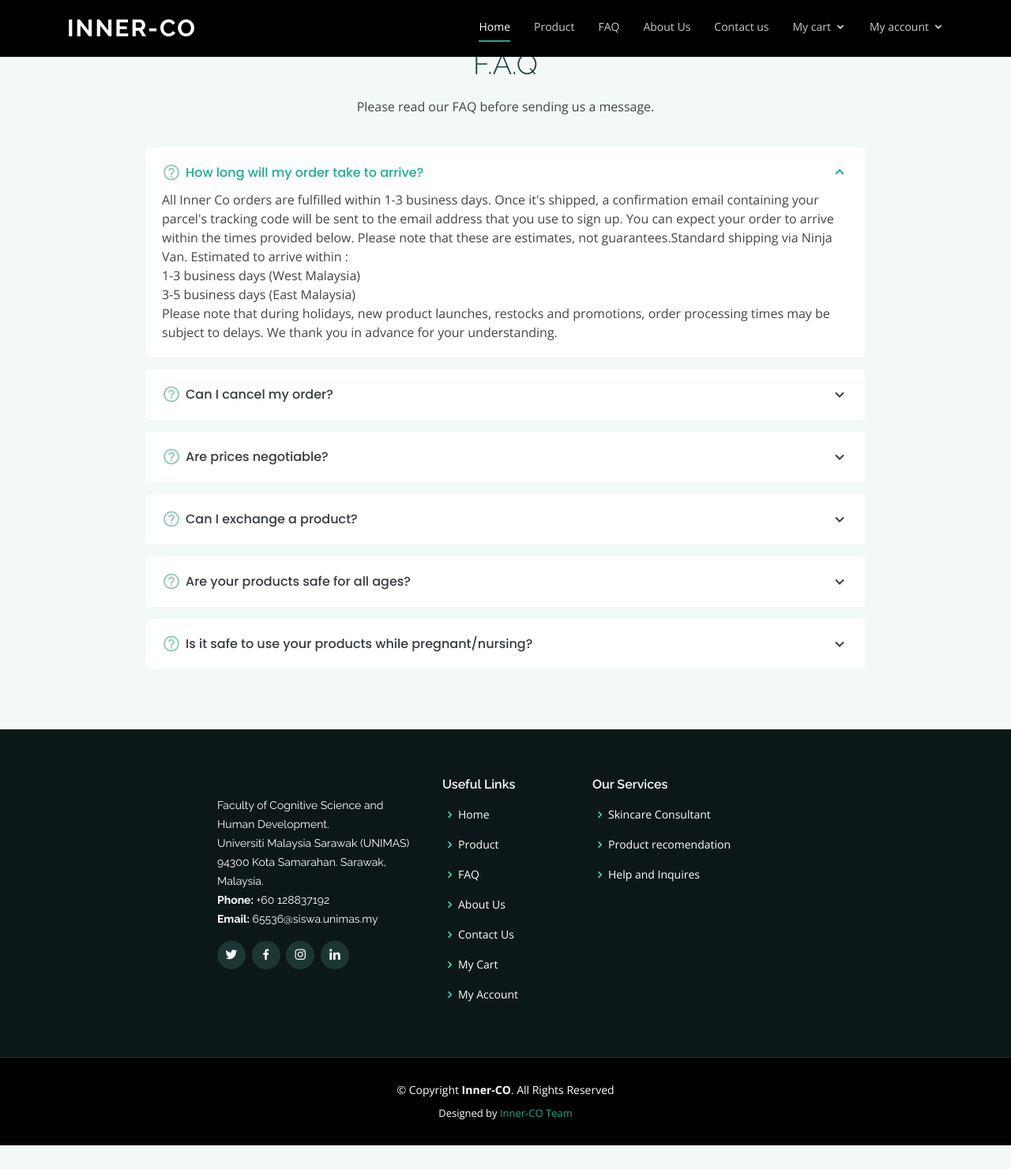
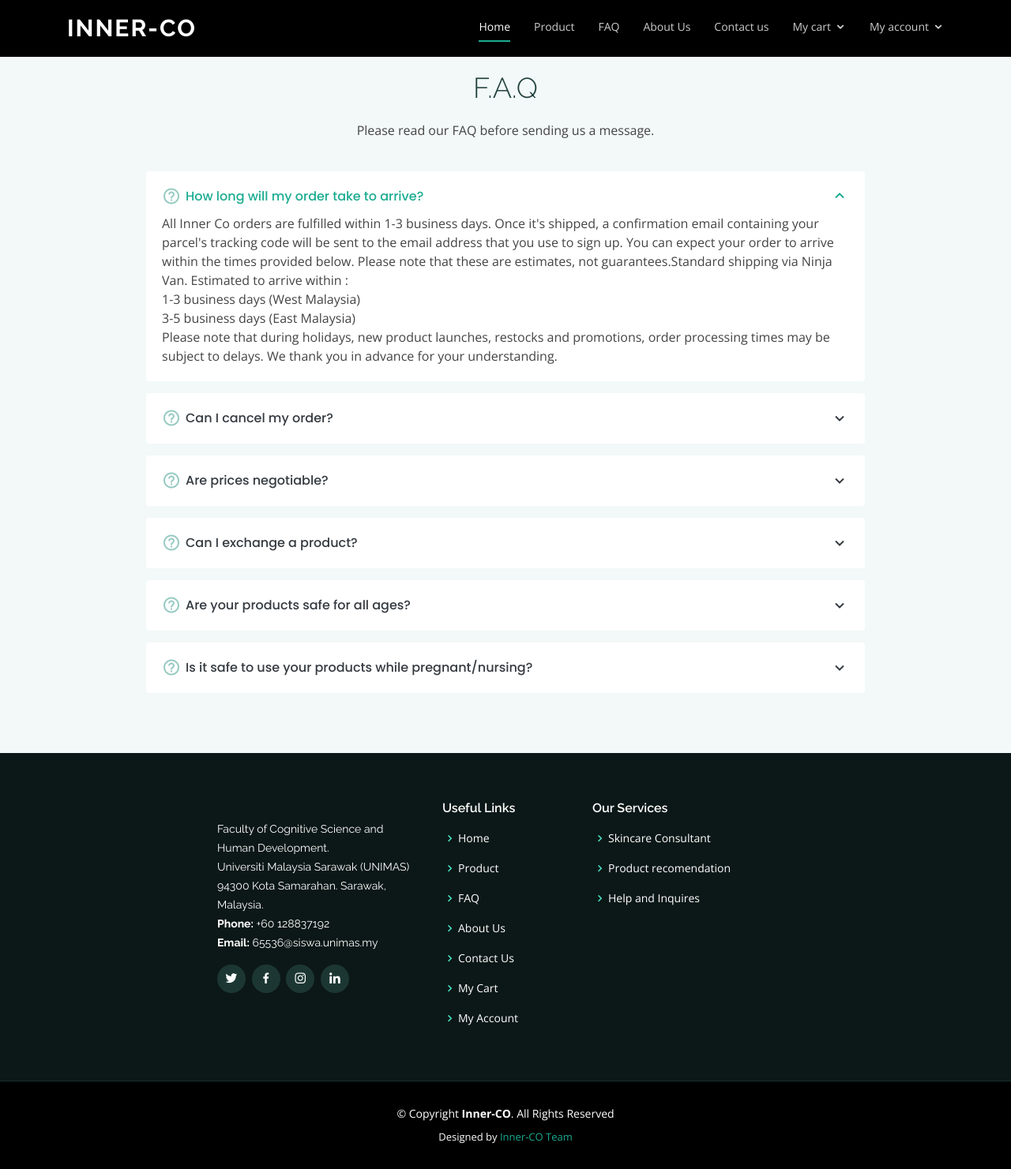
Before and after one commit to Beaverly/Inner-CO, a PHP site: page /FAQ.html in a window 1280 px wide. Shown: the whole page at 79% size. Before the commit the page ends 1451 px from the top, so only its background shows below. Run offline with PHP 8.4, Linux system fonts and the light colour scheme.

Commit message:
Update style.css

```diff
--- a/assets/css/style.css
+++ b/assets/css/style.css
@@ -1070,6 +1070,10 @@ section {
 /*--------------------------------------------------------------
 # Team
 --------------------------------------------------------------*/
+.section-title
+{
+  padding-top: 30px;
+}
 .team .member {
   text-align: center;
   margin-bottom: 20px;
```
